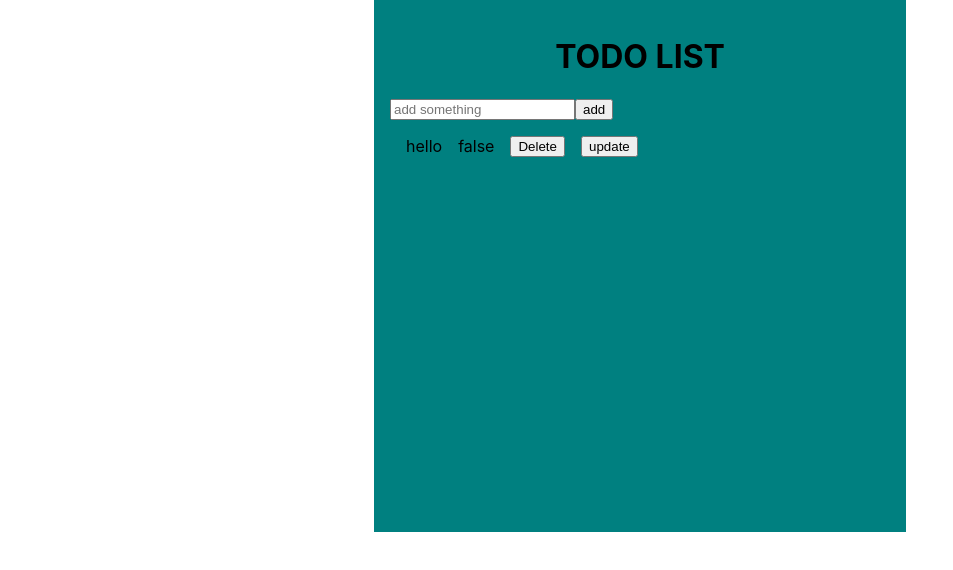
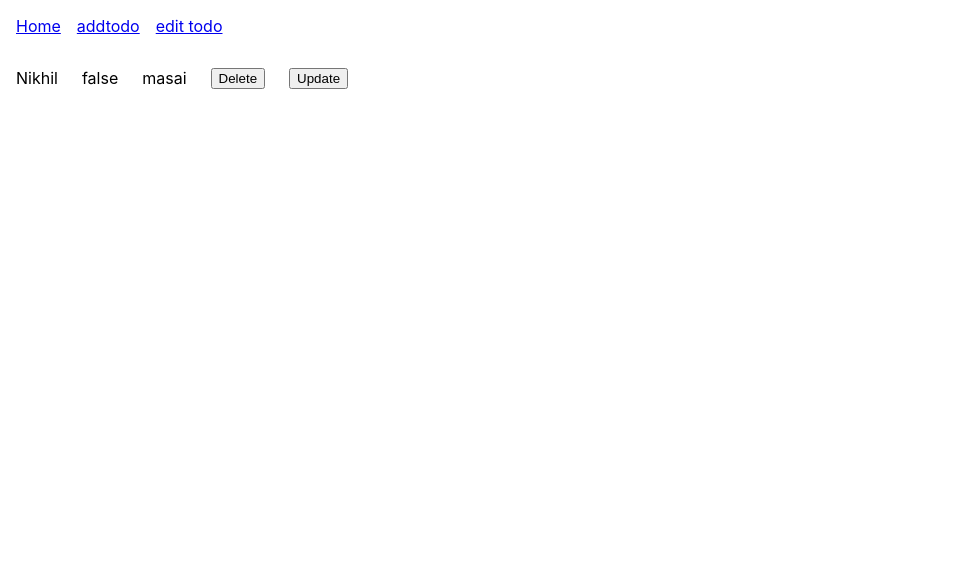
Before and after one commit to 12NikhilKumar/redux, a React (Create React App) app: page /edit in a window 1280 px wide. Shown: the top 570 px of the page, without its empty margins (0-953 px from the left). Built offline with nearby package versions, Linux system fonts and the light colour scheme.

Commit message:
todo list with redux and router

```diff
--- /dev/null
+++ b/db.json
@@ -0,0 +1,22 @@
+{
+  "Todos": [
+    {
+      "title": "Nikhil",
+      "status": false,
+      "description": "masai",
+      "id": 1
+    },
+    {
+      "title": "masai",
+      "status": false,
+      "description": "devloper",
+      "id": "1d14fc4f-f05d-4a8a-9e85-a8ceaebde1ee"
+    },
+    {
+      "title": "masai",
+      "status": false,
+      "description": "devloper",
+      "id": "8543084d-a805-4348-bc02-5f77b63f55a0"
+    }
+  ]
+}
--- a/package.json
+++ b/package.json
@@ -6,9 +6,11 @@
     "@testing-library/jest-dom": "^5.16.1",
     "@testing-library/react": "^12.1.2",
     "@testing-library/user-event": "^13.5.0",
+    "axios": "^0.24.0",
     "react": "^17.0.2",
     "react-dom": "^17.0.2",
     "react-redux": "^7.2.6",
+    "react-router-dom": "^5.3.0",
     "react-scripts": "5.0.0",
     "redux": "^4.1.2",
     "uuid": "^8.3.2",
@@ -19,7 +21,8 @@
     "start": "react-scripts start",
     "build": "react-scripts build",
     "test": "react-scripts test",
-    "eject": "react-scripts eject"
+    "eject": "react-scripts eject",
+    "jsonServer": "json-server --watch db.json"
   },
   "eslintConfig": {
     "extends": [
--- a/src/index.js
+++ b/src/index.js
@@ -4,13 +4,18 @@ import './index.css';
 import App from './App';
 import reportWebVitals from './reportWebVitals';
 import { Provider } from 'react-redux';
-import {store} from './redux/store'
-import Todo from './todo/todo';
-import Counter from './counter/counter';
+import {store} from './todoredux/store'
+import Todo from './jsontodo/todo'
+import AllRoutes from './todorouter/allrouter';
+import { BrowserRouter } from 'react-router-dom';
+import Navbar from './jsontodo/navbar';
 ReactDOM.render(
   <React.StrictMode>
     <Provider store={store}>
-      <Todo/>
+    <BrowserRouter>
+      <Navbar/>
+      <AllRoutes/>
+    </BrowserRouter>
     </Provider>
   </React.StrictMode>,
   document.getElementById('root')
--- /dev/null
+++ b/src/jsontodo/navbar.jsx
@@ -0,0 +1,11 @@
+import { Link } from "react-router-dom";
+const Navbar = ()=>{
+    return(
+        <div style={{display: 'flex', padding:'1rem',gap: '1rem'}}>
+            <Link to="/">Home</Link>
+            <Link to="/add">addtodo</Link>
+            <Link to="/edit">edit todo</Link>
+        </div>
+    )
+}
+export default Navbar
--- /dev/null
+++ b/src/jsontodo/todo.jsx
@@ -0,0 +1,40 @@
+import { useDispatch } from "react-redux";
+import { addTodo } from "../todoredux/action";
+import TodoInput from "./todoinput";
+import TodoList from "./todolist";
+import {v4 as uuid} from "uuid";
+import { Link } from "react-router-dom";
+import React from "react"
+import axios from "axios";
+const Todo = ()=>{
+    const dispatch = useDispatch();
+    const handleAdd = ({state})=>{
+        const action = addTodo({
+            title : state.title,
+            status : false,
+            description : state.description,
+            id : uuid()
+        })
+        dispatch(action)
+    }
+    const [data,setData] = React.useState([]);
+    React.useEffect(()=>{
+        const config = {
+            method : 'get',
+            url : 'http://localhost:3000/Todos'
+        }
+        axios(config)
+        .then((res)=>{
+            setData([...res.data])
+        })
+    },[])
+    return (
+        <div>
+            <h1>Todo</h1>
+            {data.map((item)=>(
+                <div>{item.title}</div>
+            ))}
+        </div>
+    )
+};
+export default Todo;
--- /dev/null
+++ b/src/jsontodo/todoinput.jsx
@@ -0,0 +1,18 @@
+import React from "react";
+const TodoInput = ({onAdd})=>{
+   const [state,setState] = React.useState({
+       title: "",
+       description: ""
+   })
+   const handleChange = (e) => {
+    setState({...state,[e.target.name]:e.target.value})
+   }
+   return (
+       <>
+        <input type="text" name="title" value={state.title} onChange={(e)=>handleChange(e)} placeholder="Title"/>
+        <input type="text" name="description" value={state.description} onChange={(e)=>handleChange(e)} placeholder="Description"/>
+        <button onClick={()=>onAdd({state})}>onADD</button>
+       </>
+   )
+}
+export default TodoInput
--- /dev/null
+++ b/src/jsontodo/todolist.jsx
@@ -0,0 +1,36 @@
+import React from 'react';
+import axios from 'axios';
+import {deleteTodo,updateTodo} from '../todoredux/action'
+import { useDispatch } from 'react-redux';
+import { useSelector } from 'react-redux';
+const Todoprop = ({title,status,description,onDelete,onUpdate})=>{
+    return (
+        <div style={{display:'flex',padding:'1rem',gap:'1.5rem'}}>
+            <div>{title}</div>
+            <div>{`${status}`}</div>
+            <div>{description}</div>
+            <button onClick={()=>onDelete()}>Delete</button>
+            <button onClick={()=>onUpdate()}>Update</button>
+        </div>
+    )
+};
+const TodoList = ()=>{
+    const dispatch = useDispatch();
+    const handleDelete = (id) => {
+        const action = deleteTodo(id)
+        dispatch(action);
+    }
+    const handleUpdate = (id) => {
+        const action = updateTodo(id)
+        dispatch(action);
+    }
+    const todo = useSelector((state)=>state.todos)
+    return (
+        <div>
+            {todo.map((item) =>(
+                <Todoprop key={item.id}  title={item.title} status={item.status} description={item.description} onDelete={()=>handleDelete(item.id)} onUpdate={()=>handleUpdate(item.id)}/>
+            ))}
+        </div>
+    )
+}
+export default TodoList
--- /dev/null
+++ b/src/todoredux/action.js
@@ -0,0 +1,26 @@
+export const actionConstants = {
+    ADD_TODO : "ADD_TODO",
+    UPDATE_TODO : "UPDATE_TODO",
+    DELETE_TODO : "DELETE_TODO"
+}
+export const addTodo = ({title,status,description,id})=>({
+    type: actionConstants.ADD_TODO,
+    payload: {
+        title,
+        status,
+        description,
+        id
+    }
+});
+export const deleteTodo = (id)=>({
+    type: actionConstants.DELETE_TODO,
+    payload: {
+        id: id
+    }
+})
+export const updateTodo = (id)=>({
+    type: actionConstants.UPDATE_TODO,
+    payload: {
+        id: id
+    }
+})
--- /dev/null
+++ b/src/todoredux/reducer.js
@@ -0,0 +1,42 @@
+import {actionConstants} from './action';
+import axios from 'axios';
+const initState = {
+    todos: [
+        {
+            title: 'Nikhil',
+            status: false,
+            description: 'masai',
+            id: 1
+        }
+    ]
+}
+function reducer(state = initState,action) {
+    switch (action.type){
+        case actionConstants.ADD_TODO : {
+                const config = {
+                    method: 'post',
+                    url: 'http://localhost:3000/Todos',
+                    data: action.payload
+                }
+                 axios(config)
+            return {
+                ...state,
+                todos:[...state.todos,action.payload],
+            }
+        }
+        case actionConstants.UPDATE_TODO :
+            return {
+                ...state,
+                todos : state.todos.map((item)=>item.id===action.payload.id?{...item,status:!item.status}:item)
+            }
+        case actionConstants.DELETE_TODO :
+            return {
+                ...state,
+                todos : state.todos.filter((item)=>item.id !== action.payload.id)
+            }
+        default :{
+            return state
+        }
+    }
+}
+export default reducer;
--- /dev/null
+++ b/src/todoredux/store.js
@@ -0,0 +1,3 @@
+import {createStore} from 'redux';
+import reducer from './reducer';
+export const store = createStore(reducer);
--- /dev/null
+++ b/src/todorouter/allrouter.js
@@ -0,0 +1,20 @@
+import { Route } from "react-router-dom";
+import Todo from "../jsontodo/todo";
+import TodoInput from "../jsontodo/todoinput";
+import TodoList from "../jsontodo/todolist";
+const AllRoutes = ()=>{
+    return (
+        <>
+            <Route exact path='/'>
+                <Todo/>
+            </Route>
+            <Route exact path='/add'>
+                <TodoInput/>
+            </Route>
+            <Route exact path='/edit'>
+                <TodoList/>
+            </Route>
+        </>
+    )
+}
+export default AllRoutes;
```
Also changed, not shown: 1 other file (tests, documents, lock files or other folders).
